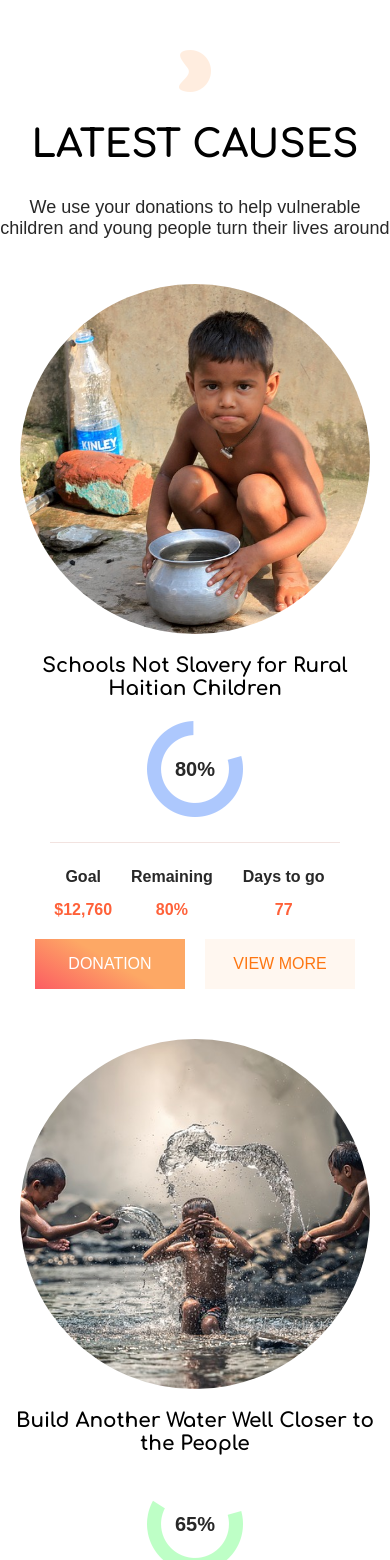
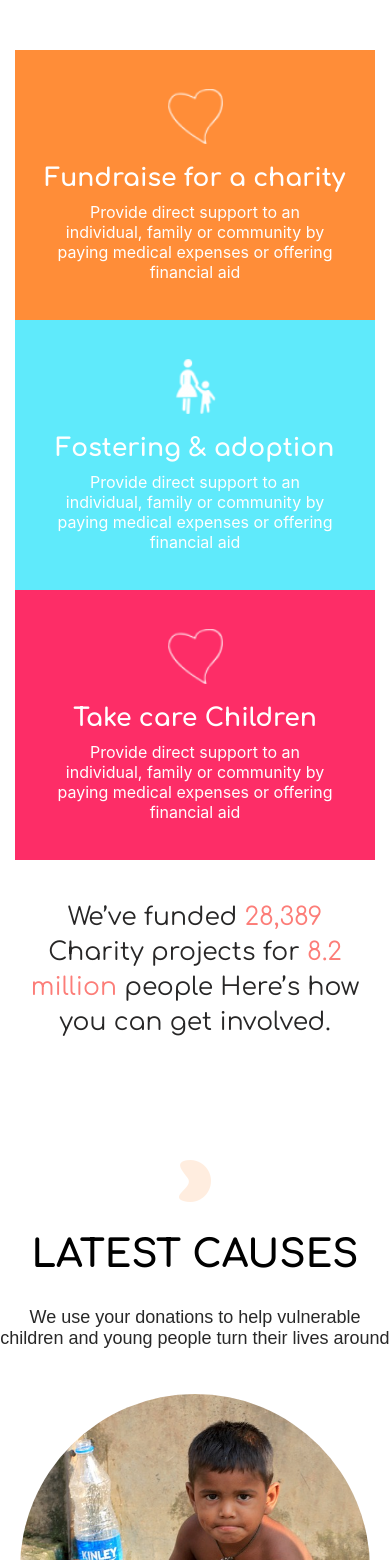
Before and after one commit to KaitlynBro/gorib, a React (Create React App) app in the folder client/: page / in a window 390 px wide. Shown: the top 1560 px of the page. Built offline with nearby package versions, Linux system fonts and the light colour scheme; the HTML template or start-up script is replaced by a standard one; a web font is replaced by a local one.

Commit message:
services responsive

```diff
--- a/client/src/App.css
+++ b/client/src/App.css
@@ -1137,6 +1137,25 @@ button.button-single:hover {
 
 
 @media only screen and (max-width:1025px) {
+	.services-wrapper-bg {
+		display: none;
+	}
+	.services-wrapper .services-content {
+		position: unset;
+	}
+	.services-wrapper {
+		margin:50px 0;
+	}
+	.services-content {
+		flex-direction: column;
+		margin:0 auto;
+	}
+	.services-info p {
+		color: #272626;
+	}
+	.services-item {
+		width:100%;
+	}
 	.causes-wrapper-bg {
 		display: none;
 	}
@@ -1366,6 +1385,10 @@ button.button-single:hover {
   }
 
   @media only screen and (max-width: 530px) {
+	.services-info {
+		margin-top: 40px;
+		max-width: 350px;
+	}
 	.donate-content {
 		margin:20px 0;
 	}
--- a/client/src/App.js
+++ b/client/src/App.js
@@ -16,8 +16,8 @@ class App extends Component {
     return (
       <div className='App'>
         {/* <Nav />
-        <Header />
-        <Services /> */}
+        <Header /> */}
+        <Services />
         <Causes />
         <Info />
         <Donate />
```
